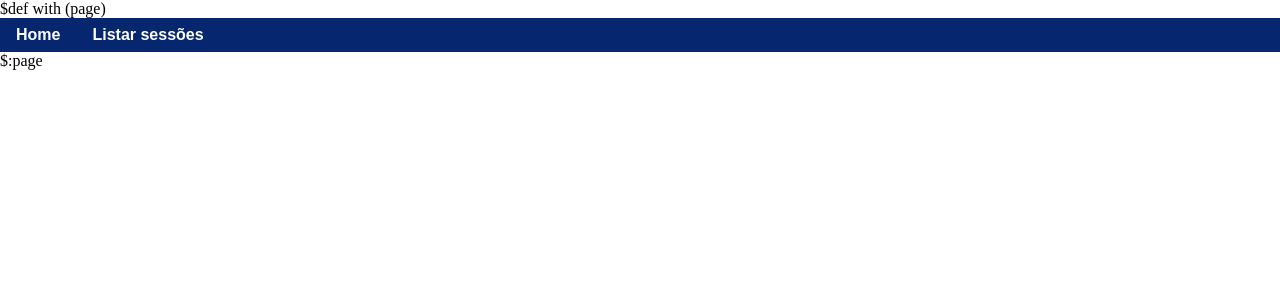
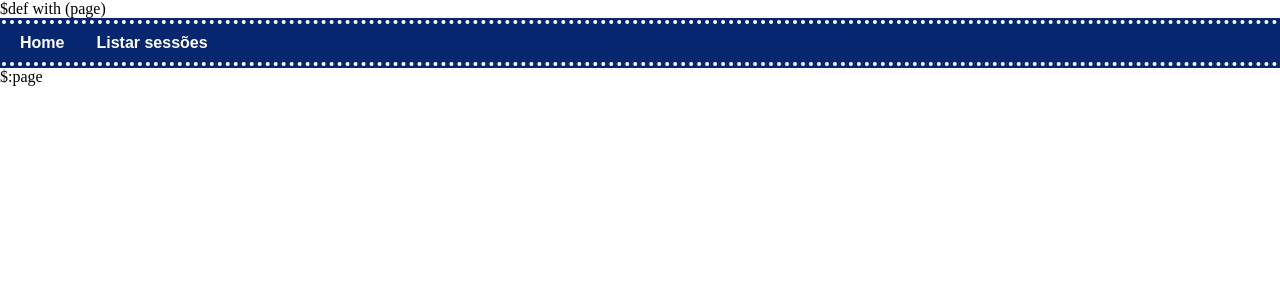
Before and after one commit to denilsonsa/trabalho-so-2010-2, a Python web app: template webserver/templates/base.html in a window 1280 px wide. Shown: the top 300 px of the page. Run offline with Jinja, Linux system fonts and the light colour scheme; the template is opened without the code that fills it, so the values that code supplies are empty.

Commit message:
Adicionado um "efeito" de filme no menu horizontal.

```diff
--- a/webserver/static/style.css
+++ b/webserver/static/style.css
@@ -15,8 +15,15 @@ a img {
 /* Top horizontal menu */
 div.horizontalmenu {
     background: #06266F;
+	padding: 2px;
 }
-div.horizontalmenu > br {
+div.horizontalmenu .filmeffect {
+	margin: 0; /* This margin has become the padding of div.horizontalmenu */
+	padding: 2px;
+	border-top: 4px dotted white;
+	border-bottom: 4px dotted white;
+}
+div.horizontalmenu br {
     clear: both;
     height: 0;
     font-size: 0;
--- a/webserver/templates/base.html
+++ b/webserver/templates/base.html
@@ -8,11 +8,13 @@ $def with (page)
 </head><body>
 
 <div class="horizontalmenu">
+<div class="filmeffect">
 <ul class="horizontalmenu">
 <li><a href="/">Home</a></li>
 <li><a href="/sessoes">Listar sessões</a></li>
 </ul>
 <br>
+</div>
 </div>
 
 <div class="content">
```
